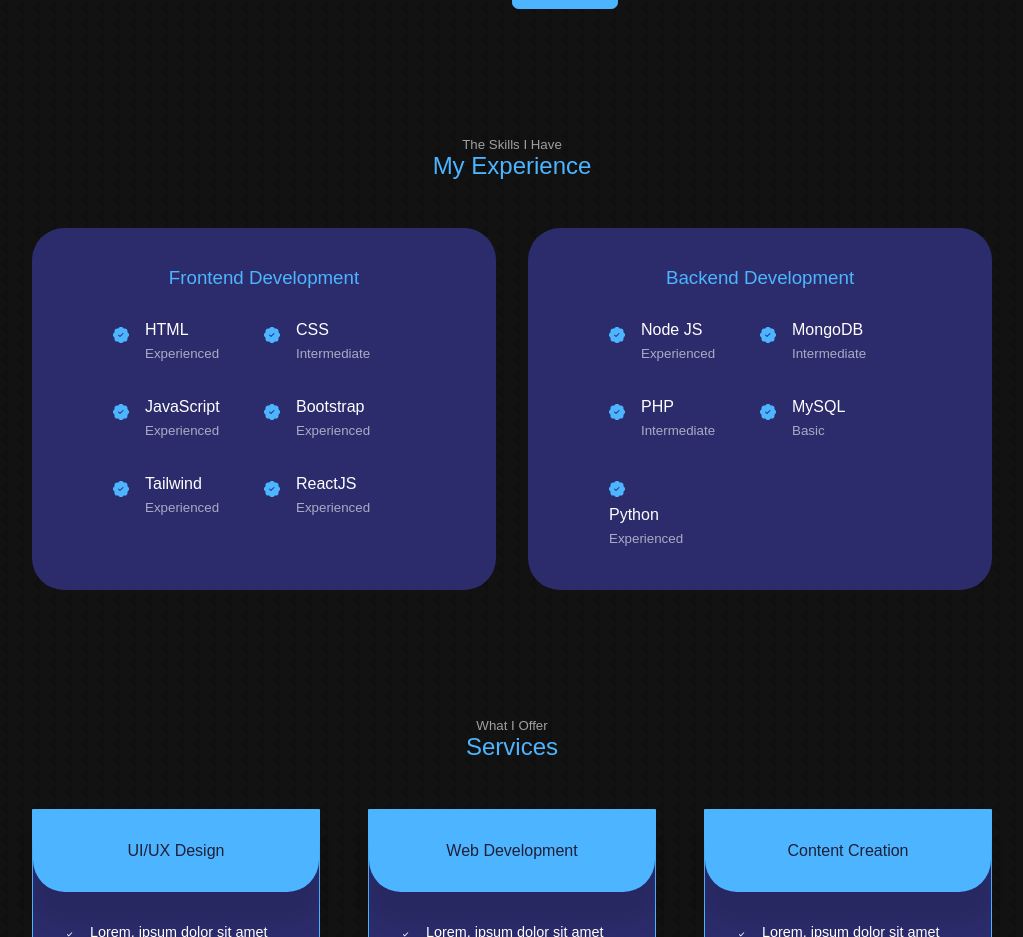
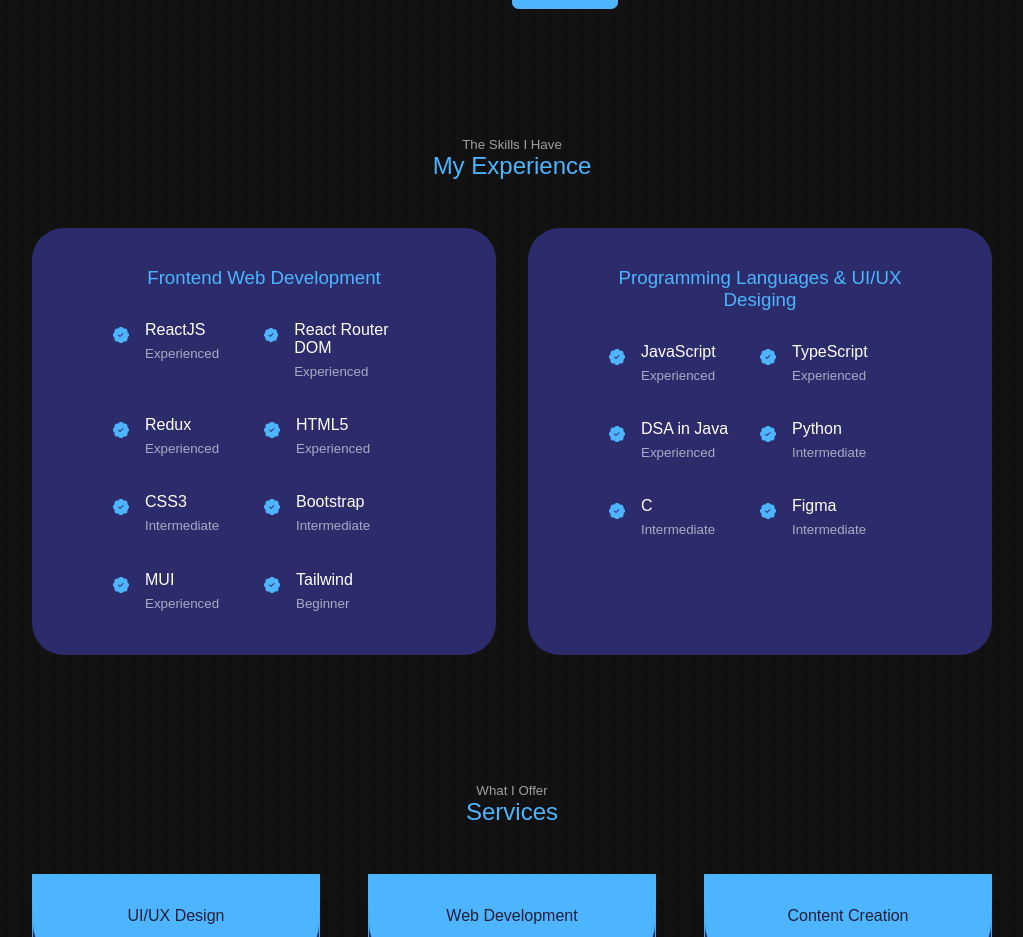
Before and after one commit to Ameybairolu/React-Portfolio, a React (Create React App) app: page / in a window 1280 px wide. Shown: the part 1456-2393 px from the top of the page, without its empty margins (128-1151 px from the left). Built offline with nearby package versions, Linux system fonts and the light colour scheme; a web font is replaced by a local one.

Commit message:
Revamp experience section

```diff
--- a/src/features/experience/components/experience.tsx
+++ /dev/null
@@ -1,104 +0,0 @@
-import "./experience.css";
-
-import { ReactElement } from "react";
-import { BsPatchCheckFill } from "react-icons/bs";
-
-const Experience = (): ReactElement<any, any> => {
-    return (
-        <section id="experience">
-            <h5>The Skills I Have</h5>
-            <h2>My Experience</h2>
-            <div className="container experience__container">
-                <div className="experience__frontend">
-                    <h3>Frontend Development</h3>
-                    <div className="experience__content">
-                        <article className="experience__details">
-                            <BsPatchCheckFill className="experience__details-icon" />
-                            <div>
-                                <h4>HTML</h4>
-                                <small className="text-light">Experienced</small>
-                            </div>
-                        </article>
-                        <article className="experience__details">
-                            <BsPatchCheckFill className="experience__details-icon" />
-                            <div>
-                                <h4>CSS</h4>
-                                <small className="text-light">Intermediate</small>
-                            </div>
-                        </article>
-                        <article className="experience__details">
-                            <BsPatchCheckFill className="experience__details-icon" />
-                            <div>
-                                <h4>JavaScript</h4>
-                                <small className="text-light">Experienced</small>
-                            </div>
-                        </article>
-                        <article className="experience__details">
-                            <BsPatchCheckFill className="experience__details-icon" />
-                            <div>
-                                <h4>Bootstrap</h4>
-                                <small className="text-light">Experienced</small>
-                            </div>
-                        </article>
-                        <article className="experience__details">
-                            <BsPatchCheckFill className="experience__details-icon" />
-                            <div>
-                                <h4>Tailwind</h4>
-                                <small className="text-light">Experienced</small>
-                            </div>
-                        </article>
-                        <article className="experience__details">
-                            <BsPatchCheckFill className="experience__details-icon" />
-                            <div>
-                                <h4>ReactJS</h4>
-                                <small className="text-light">Experienced</small>
-                            </div>
-                        </article>
-                    </div>
-                </div>
-                <div className="experience__backend">
-                    <h3>Backend Development</h3>
-                    <div className="experience__content">
-                        <article className="experience__details">
-                            <BsPatchCheckFill className="experience__details-icon" />
-                            <div>
-                                <h4>Node JS</h4>
-                                <small className="text-light">Experienced</small>
-                            </div>
-                        </article>
-                        <article className="experience__details">
-                            <BsPatchCheckFill className="experience__details-icon" />
-                            <div>
-                                <h4>MongoDB</h4>
-                                <small className="text-light">Intermediate</small>
-                            </div>
-                        </article>
-                        <article className="experience__details">
-                            <BsPatchCheckFill className="experience__details-icon" />
-                            <div>
-                                <h4>PHP</h4>
-                                <small className="text-light">Intermediate</small>
-                            </div>
-                        </article>
-                        <article className="experience__details">
-                            <BsPatchCheckFill className="experience__details-icon" />
-                            <div>
-                                <h4>MySQL</h4>
-                                <small className="text-light">Basic</small>
-                            </div>
-                        </article>
-                        <article className="experience__details">
-                            <div>
-                                <BsPatchCheckFill className="experience__details-icon" />
-                                <h4>Python</h4>
-                                <small className="text-light">Experienced</small>
-                            </div>
-                        </article>
-                    </div>
-                </div>
-            </div>
-        </section>
-    );
-};
-
-export default Experience;
--- /dev/null
+++ b/src/features/experience/components/experienceDetails/experienceDetails.css
@@ -0,0 +1,23 @@
+.experience__content {
+    display: grid;
+    grid-template-columns: 1fr 1fr;
+    row-gap: 2rem;
+}
+
+.experience__details {
+    display: flex;
+    gap: 1rem;
+}
+
+.experience__details-icon {
+    margin-top: 6px;
+    color: var(--color-primary);
+}
+
+/* MEDIA QUERIES (MEDIUM DEVICES) */
+
+@media screen and (max-width: 1024px) {
+    .experience__content {
+        padding: 1rem;
+    }
+}
--- /dev/null
+++ b/src/features/experience/components/experienceDetails/index.tsx
@@ -0,0 +1,28 @@
+import "./experienceDetails.css";
+
+import { BsPatchCheckFill } from "react-icons/bs";
+
+interface ExperienceDetailsProps {
+    experienceDetails: Array<{
+        title: string;
+        level: string;
+    }>;
+}
+
+const ExperienceDetails: React.FC<ExperienceDetailsProps> = ({ experienceDetails }) => {
+    return (
+        <div className="experience__content">
+            {experienceDetails.map((eachDetail, index) => (
+                <article key={index} className="experience__details">
+                    <BsPatchCheckFill className="experience__details-icon" />
+                    <div>
+                        <h4>{eachDetail.title}</h4>
+                        <small className="text-light">{eachDetail.level}</small>
+                    </div>
+                </article>
+            ))}
+        </div>
+    );
+};
+
+export default ExperienceDetails;
--- a/src/features/experience/components/experience.css
+++ b/src/features/experience/containers/experience.css
@@ -24,22 +24,6 @@
     color: var(--color-primary);
 }
 
-.experience__content {
-    display: grid;
-    grid-template-columns: 1fr 1fr;
-    row-gap: 2rem;
-}
-
-.experience__details {
-    display: flex;
-    gap: 1rem;
-}
-
-.experience__details-icon {
-    margin-top: 6px;
-    color: var(--color-primary);
-}
-
 /* MEDIA QUERIES (MEDIUM DEVICES) */
 
 @media screen and (max-width: 1024px) {
@@ -51,10 +35,6 @@
         width: 80%;
         padding: 2rem;
         margin: 0 auto;
-    }
-
-    .experience__content {
-        padding: 1rem;
     }
 }
 
--- a/src/features/experience/containers/index.tsx
+++ b/src/features/experience/containers/index.tsx
@@ -1,8 +1,55 @@
+import "./experience.css";
+
 import { ReactElement } from "react";
-import Experience from "../components/experience";
+
+import ExperienceDetails from "../components/experienceDetails";
+
+import SectionTitle from "commonComponents/sectionTitle";
 
 const ExperienceContainer = (): ReactElement<any, any> => {
-    return <Experience />;
+    const titleDetails = { minorTitle: "The Skills I Have", majorTitle: "My Experience" };
+
+    const primaryExperienceDetails = {
+        title: "Frontend Web Development",
+        experienceDetails: [
+            { title: "ReactJS", level: "Experienced" },
+            { title: "React Router DOM", level: "Experienced" },
+            { title: "Redux", level: "Experienced" },
+            { title: "HTML5", level: "Experienced" },
+            { title: "CSS3", level: "Intermediate" },
+            { title: "Bootstrap", level: "Intermediate" },
+            { title: "MUI", level: "Experienced" },
+            { title: "Tailwind", level: "Beginner" }
+        ]
+    };
+
+    const secondaryExperienceDetails = {
+        title: "Programming Languages & UI/UX Desiging",
+        experienceDetails: [
+            { title: "JavaScript", level: "Experienced" },
+            { title: "TypeScript", level: "Experienced" },
+            { title: "DSA in Java", level: "Experienced" },
+            { title: "Python", level: "Intermediate" },
+            { title: "C", level: "Intermediate" },
+            { title: "Figma", level: "Intermediate" }
+        ]
+    };
+
+    return (
+        <section id="experience">
+            <SectionTitle {...titleDetails} />
+            <div className="container experience__container">
+                <div className="experience__frontend">
+                    <h3>{primaryExperienceDetails.title}</h3>
+                    <ExperienceDetails experienceDetails={primaryExperienceDetails.experienceDetails} />
+                </div>
+                <div className="experience__backend">
+                    <h3>{secondaryExperienceDetails.title}</h3>
+                    <ExperienceDetails experienceDetails={secondaryExperienceDetails.experienceDetails} />
+                </div>
+            </div>
+        </section>
+    );
 };
 
 export default ExperienceContainer;
```
